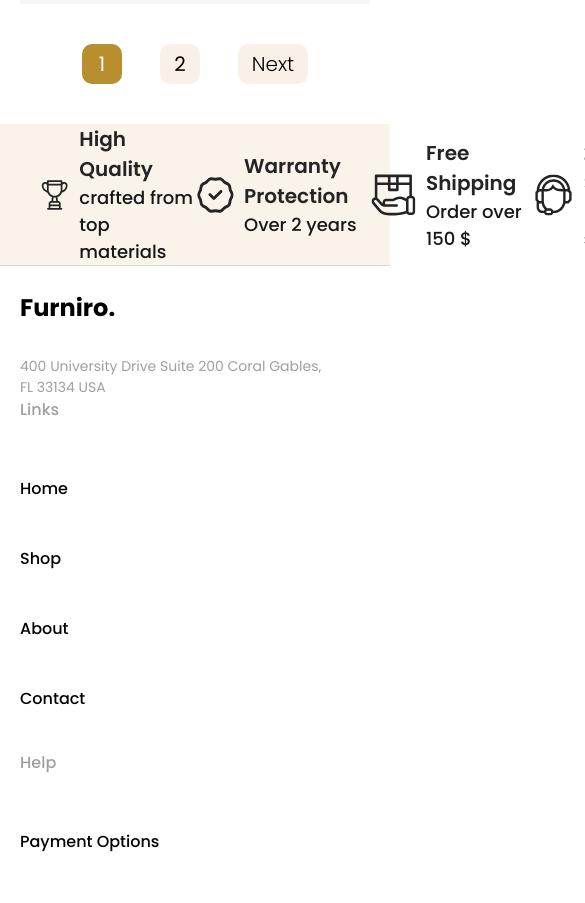
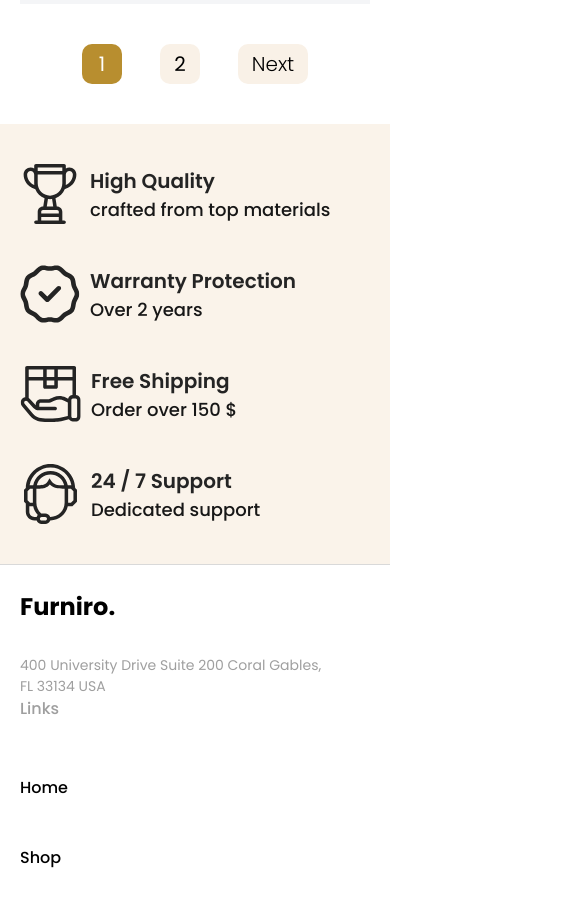
Before and after one commit to MdMuzahid07/furniro-client, a Next.js app: page /shop in a window 390 px wide. Shown: the part 8900-9803 px from the top of the page, 585 px wide, since content can reach past the window. Built offline with nearby package versions, Linux system fonts and the light colour scheme.

Commit message:
sellingPointsModule.tsx component responsived

```diff
--- a/src/components/shared/SellingPointsModule.tsx
+++ b/src/components/shared/SellingPointsModule.tsx
@@ -32,8 +32,8 @@ const SellingPointsData = [
 
 const SellingPointsModule = () => {
   return (
-    <section className="mx-auto h-auto max-w-[1440px] bg-warning-light px-[40px] md:h-[270px] md:px-[53px]">
-      <ul className="flex h-full w-full items-center justify-between">
+    <section className="mx-auto h-auto max-w-[1440px] bg-warning-light px-[20px] py-[40px] sm:px-[40px] md:h-[270px] md:px-[53px] md:py-[0px]">
+      <ul className="xl:grid-none grid h-full w-full grid-cols-1 items-center justify-between gap-[40px] sm:grid-cols-2 xl:flex xl:items-center xl:justify-between xl:gap-[0px]">
         {SellingPointsData?.map(({ _id, icon, title, subtitle }) => (
           <li key={_id} className="flex items-center gap-[10px]">
             {icon}
```
